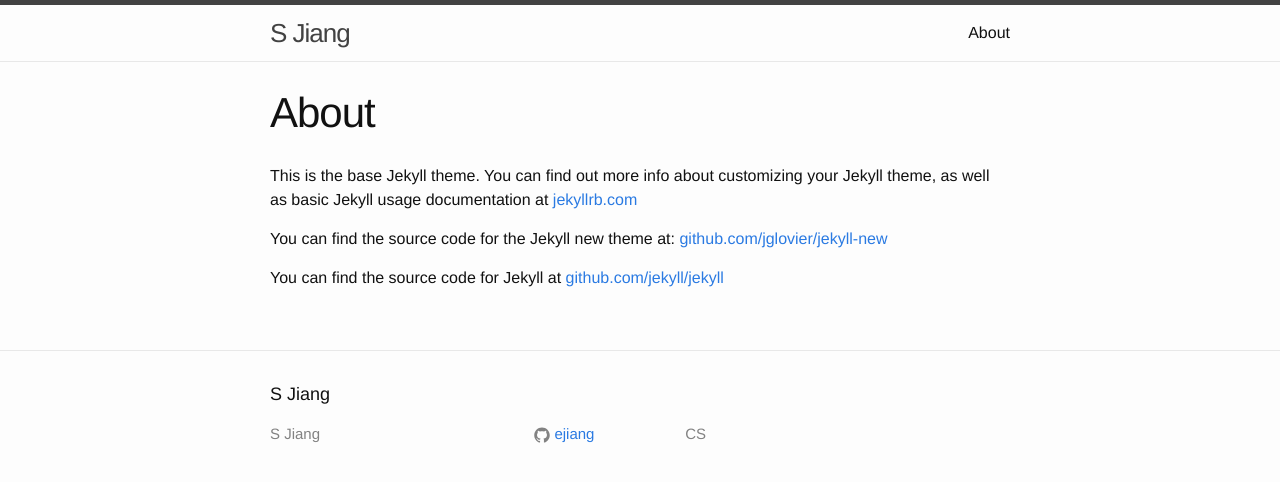
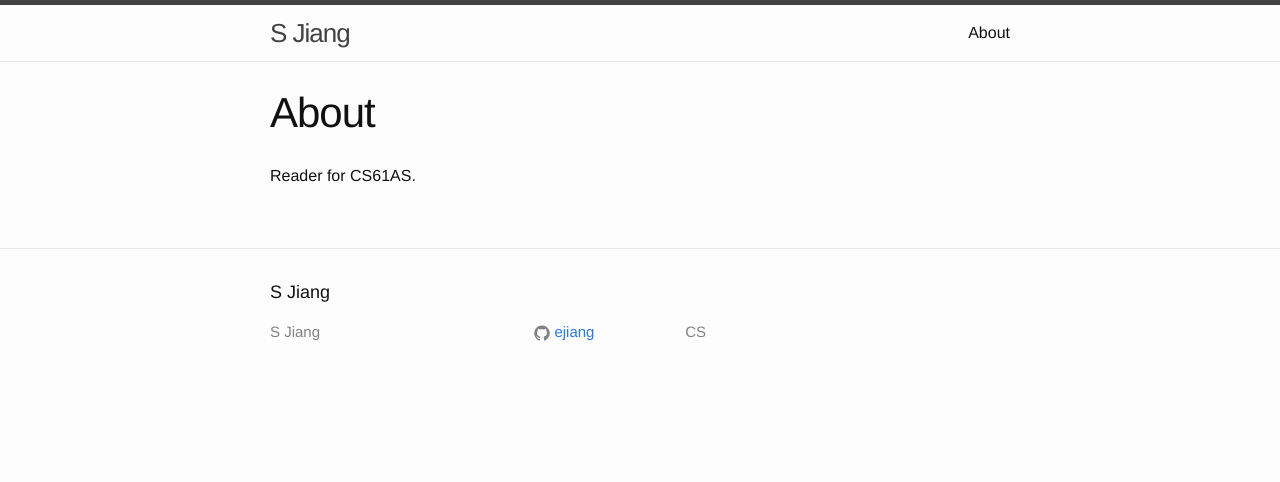
Before and after one commit to ejiang/ejiang.github.io, a Jekyll site: the page built from about.md, in a window 1280 px wide. Shown: the top 482 px of the page. Built offline with Jekyll 4.4.1, drawn with Linux system fonts in a browser that asks for light colours.

Commit message:
changed about

```diff
--- a/about.md
+++ b/about.md
@@ -4,8 +4,4 @@
 permalink: /about/
 ---
 
-This is the base Jekyll theme. You can find out more info about customizing your Jekyll theme, as well as basic Jekyll usage documentation at [jekyllrb.com](http://jekyllrb.com/)
-
-You can find the source code for the Jekyll new theme at: [github.com/jglovier/jekyll-new](https://github.com/jglovier/jekyll-new)
-
-You can find the source code for Jekyll at [github.com/jekyll/jekyll](https://github.com/jekyll/jekyll)
+Reader for CS61AS.
```
